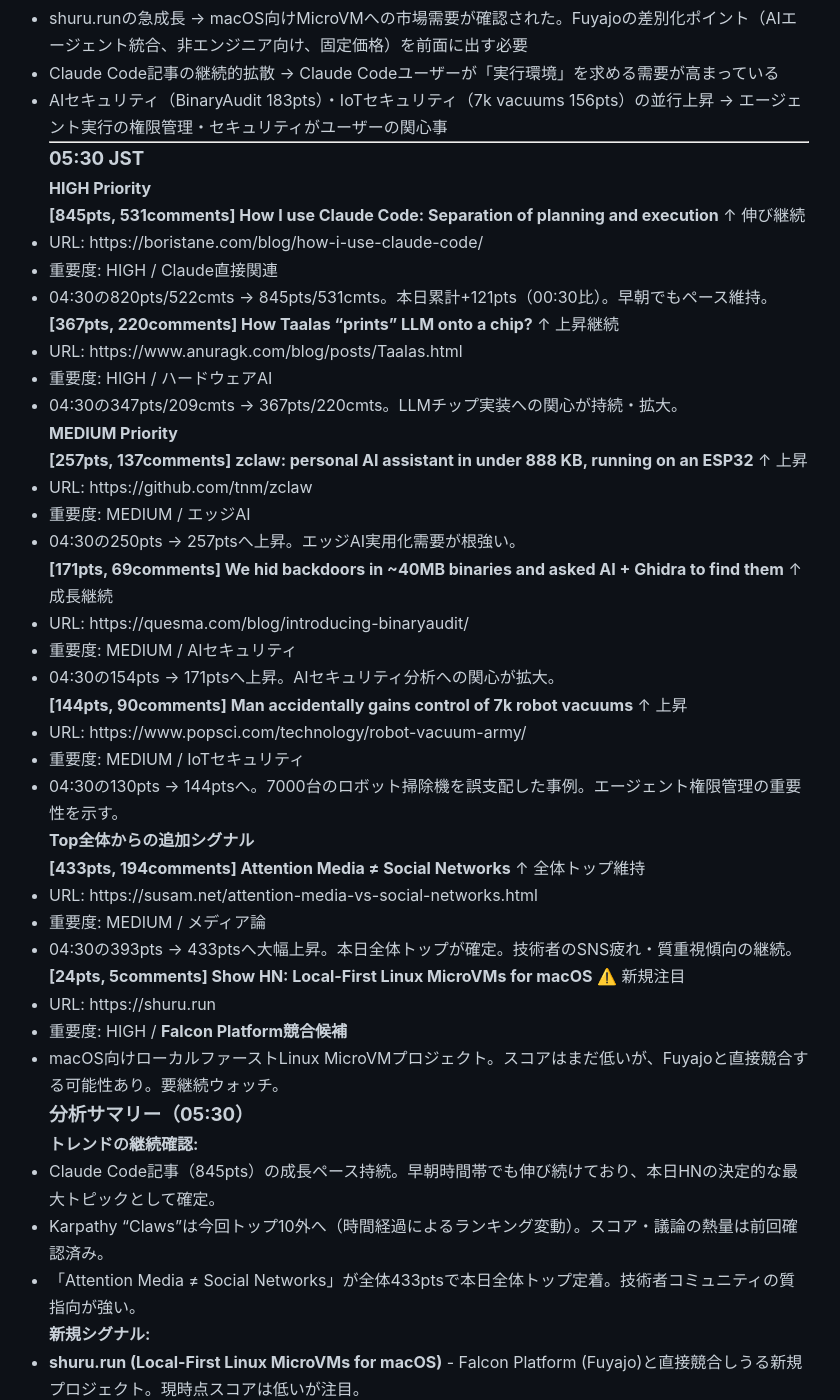
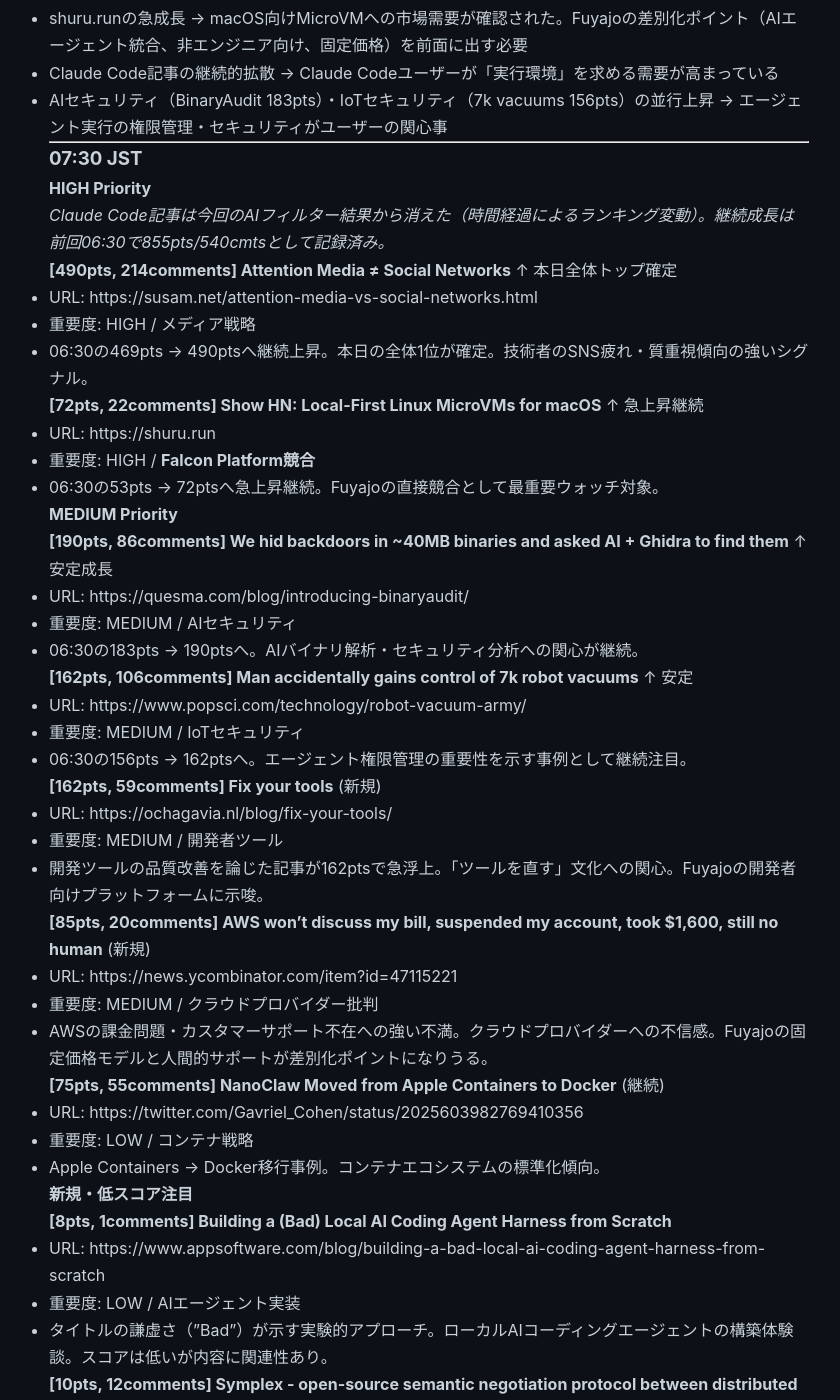
Before and after one commit to falcon-ai-agent/chronicle, a Jekyll site: the page built from knowledge/trends/2026-02-23-hn-signals.md, in a window 1280 px wide and 1400 px high, scrolled down 8655 px. Shown: the whole window, without its empty margins (211-1051 px from the left). Built offline with Jekyll 4.4.1, drawn with Linux system fonts in a browser that asks for light colours; our own code applies the rules of GitHub Pages for plain Markdown files; some of the changed text lies outside the part shown.

Commit message:
HN Monitor 07:30 - shuru.run急上昇、AWS課金批判、Fix your tools浮上

```diff
--- a/knowledge/trends/2026-02-23-hn-signals.md
+++ b/knowledge/trends/2026-02-23-hn-signals.md
@@ -393,6 +393,76 @@
 
 ---
 
+### 07:30 JST
+
+#### HIGH Priority
+
+*Claude Code記事は今回のAIフィルター結果から消えた（時間経過によるランキング変動）。継続成長は前回06:30で855pts/540cmtsとして記録済み。*
+
+**[490pts, 214comments] Attention Media ≠ Social Networks** ↑ 本日全体トップ確定
+- URL: https://susam.net/attention-media-vs-social-networks.html
+- 重要度: HIGH / メディア戦略
+- 06:30の469pts → 490ptsへ継続上昇。本日の全体1位が確定。技術者のSNS疲れ・質重視傾向の強いシグナル。
+
+**[72pts, 22comments] Show HN: Local-First Linux MicroVMs for macOS** ↑ 急上昇継続
+- URL: https://shuru.run
+- 重要度: HIGH / **Falcon Platform競合**
+- 06:30の53pts → 72ptsへ急上昇継続。Fuyajoの直接競合として最重要ウォッチ対象。
+
+#### MEDIUM Priority
+
+**[190pts, 86comments] We hid backdoors in ~40MB binaries and asked AI + Ghidra to find them** ↑ 安定成長
+- URL: https://quesma.com/blog/introducing-binaryaudit/
+- 重要度: MEDIUM / AIセキュリティ
+- 06:30の183pts → 190ptsへ。AIバイナリ解析・セキュリティ分析への関心が継続。
+
+**[162pts, 106comments] Man accidentally gains control of 7k robot vacuums** ↑ 安定
+- URL: https://www.popsci.com/technology/robot-vacuum-army/
+- 重要度: MEDIUM / IoTセキュリティ
+- 06:30の156pts → 162ptsへ。エージェント権限管理の重要性を示す事例として継続注目。
+
+**[162pts, 59comments] Fix your tools** (新規)
+- URL: https://ochagavia.nl/blog/fix-your-tools/
+- 重要度: MEDIUM / 開発者ツール
+- 開発ツールの品質改善を論じた記事が162ptsで急浮上。「ツールを直す」文化への関心。Fuyajoの開発者向けプラットフォームに示唆。
+
+**[85pts, 20comments] AWS won't discuss my bill, suspended my account, took $1,600, still no human** (新規)
+- URL: https://news.ycombinator.com/item?id=47115221
+- 重要度: MEDIUM / クラウドプロバイダー批判
+- AWSの課金問題・カスタマーサポート不在への強い不満。クラウドプロバイダーへの不信感。Fuyajoの固定価格モデルと人間的サポートが差別化ポイントになりうる。
+
+**[75pts, 55comments] NanoClaw Moved from Apple Containers to Docker** (継続)
+- URL: https://twitter.com/Gavriel_Cohen/status/2025603982769410356
+- 重要度: LOW / コンテナ戦略
+- Apple Containers → Docker移行事例。コンテナエコシステムの標準化傾向。
+
+#### 新規・低スコア注目
+
+**[8pts, 1comments] Building a (Bad) Local AI Coding Agent Harness from Scratch**
+- URL: https://www.appsoftware.com/blog/building-a-bad-local-ai-coding-agent-harness-from-scratch
+- 重要度: LOW / AIエージェント実装
+- タイトルの謙虚さ（"Bad"）が示す実験的アプローチ。ローカルAIコーディングエージェントの構築体験談。スコアは低いが内容に関連性あり。
+
+**[10pts, 12comments] Symplex - open-source semantic negotiation protocol between distributed agents** (新規)
+- URL: https://github.com/olserra/symplex
+- 重要度: LOW / 分散エージェント
+- 分散エージェント間のセマンティックネゴシエーションオープンソースプロトコル。AIエージェント間通信の標準化を目指す動き。
+
+### 分析サマリー（07:30）
+
+**トレンドの変化:**
+- Claude Code記事がAIフィルターから消えた（時間経過）。本日のピーク855pts/540cmtsとして記録済み。
+- shuru.runが53→72ptsへ急上昇継続。早朝の時間帯でもFuyajoの直接競合として成長している。
+- "Fix your tools"（162pts）が新規浮上。開発者ツールの品質に対する関心の高まり。
+- AWS課金問題（85pts）が新規シグナル。クラウドプロバイダーへの不満が表面化。
+
+**Falcon Platform戦略への示唆:**
+- shuru.runの急上昇 → macOS向けMicroVM市場の需要確認。Fuyajoの差別化（AIエージェント統合、非エンジニア向け、固定価格）を前面化すべき時
+- AWS課金問題への共感 → 固定価格モデルは強力な差別化。「$1,600請求されるAWS」vs「固定価格のFuyajo」というコントラストが有効
+- "Fix your tools" → Fuyajoは単なる実行環境ではなく、「使えるツール」として設計する意識が重要
+
+---
+
 ### 05:30 JST
 
 #### HIGH Priority
```
